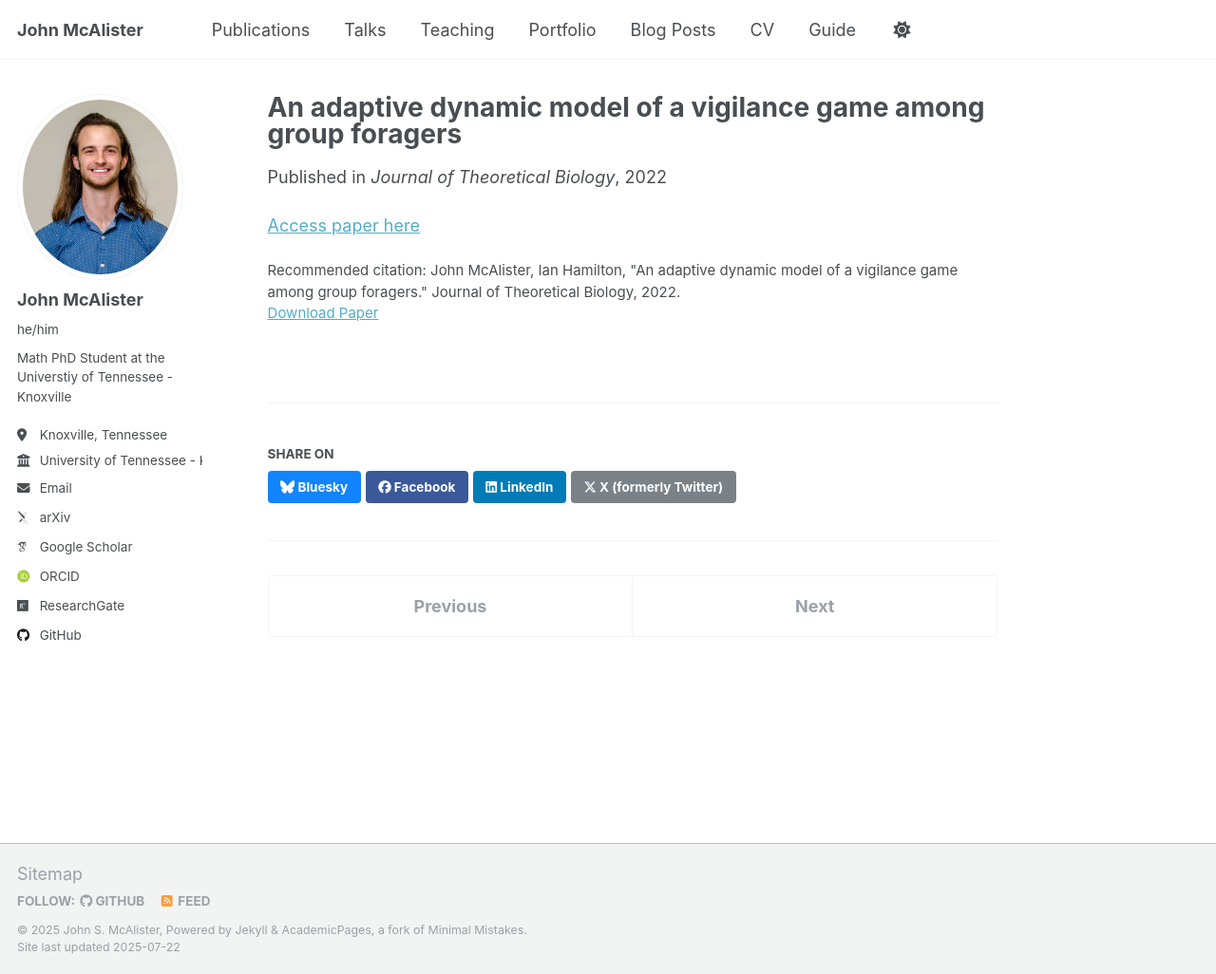
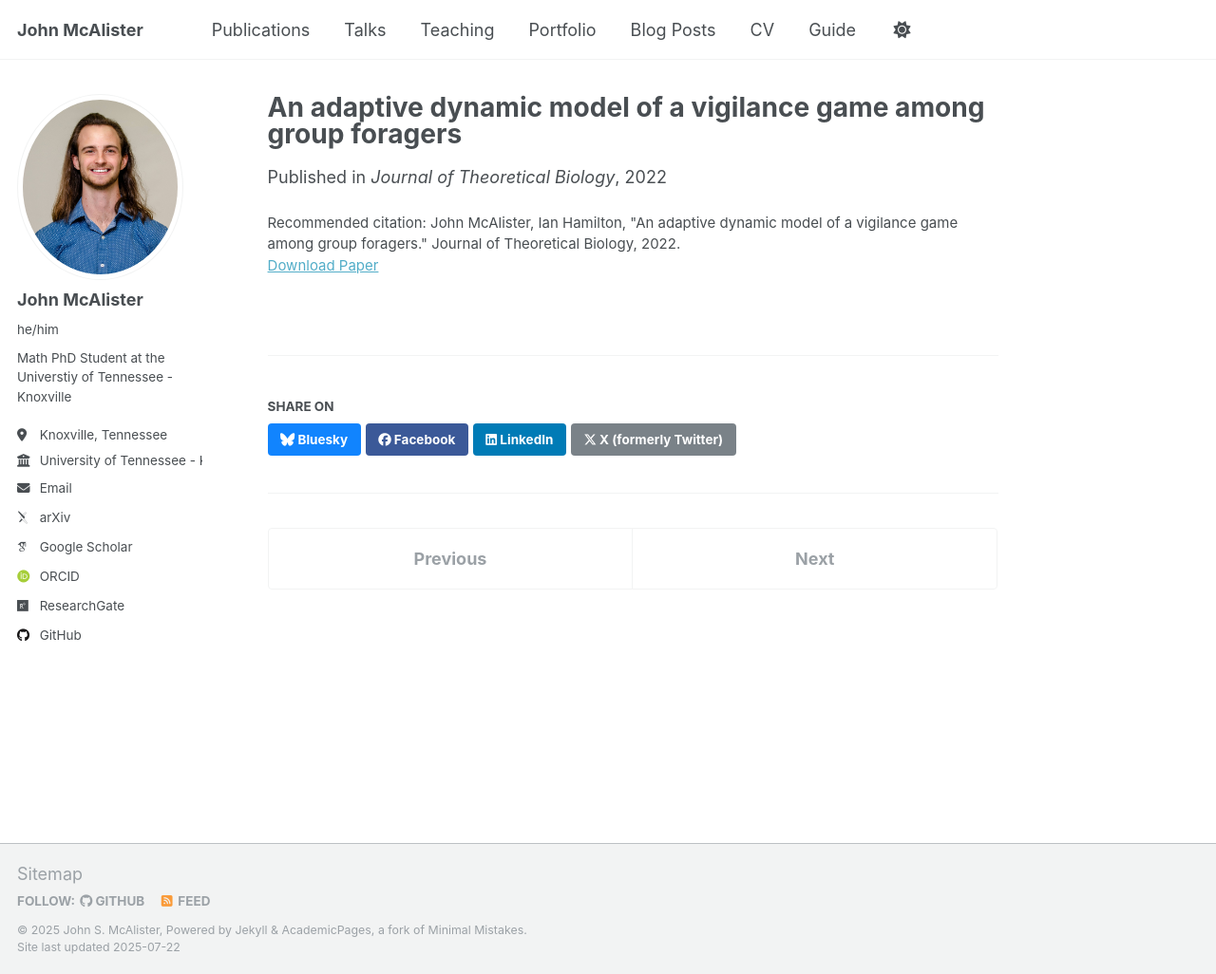
Before and after one commit to jmcalis/jmcalis.github.io, a Jekyll site: the page built from _publications/2022-01-01-An-adaptive-dynamic-model-of-a-vigilance-game-among-group-foragers.md, in a window 1280 px wide and 1026 px high. Shown: the whole window at 95% size. Built offline with Jekyll 4.4.1, drawn with Linux system fonts in a browser that asks for light colours; some web fonts are replaced; a script that is not in the unit is left out.

Commit message:
another test

```diff
--- a/_publications/2022-01-01-An-adaptive-dynamic-model-of-a-vigilance-game-among-group-foragers.md
+++ b/_publications/2022-01-01-An-adaptive-dynamic-model-of-a-vigilance-game-among-group-foragers.md
@@ -8,4 +8,3 @@ venue: 'Journal of Theoretical Biology'
 paperurl: 'https://www.sciencedirect.com/science/article/pii/S0022519322000285'
 citation: ' John McAlister,  Ian Hamilton, &quot;An adaptive dynamic model of a vigilance game among group foragers.&quot; Journal of Theoretical Biology, 2022.'
 ---
-[Access paper here](https://www.sciencedirect.com/science/article/pii/S0022519322000285){:target="_blank"}
```
